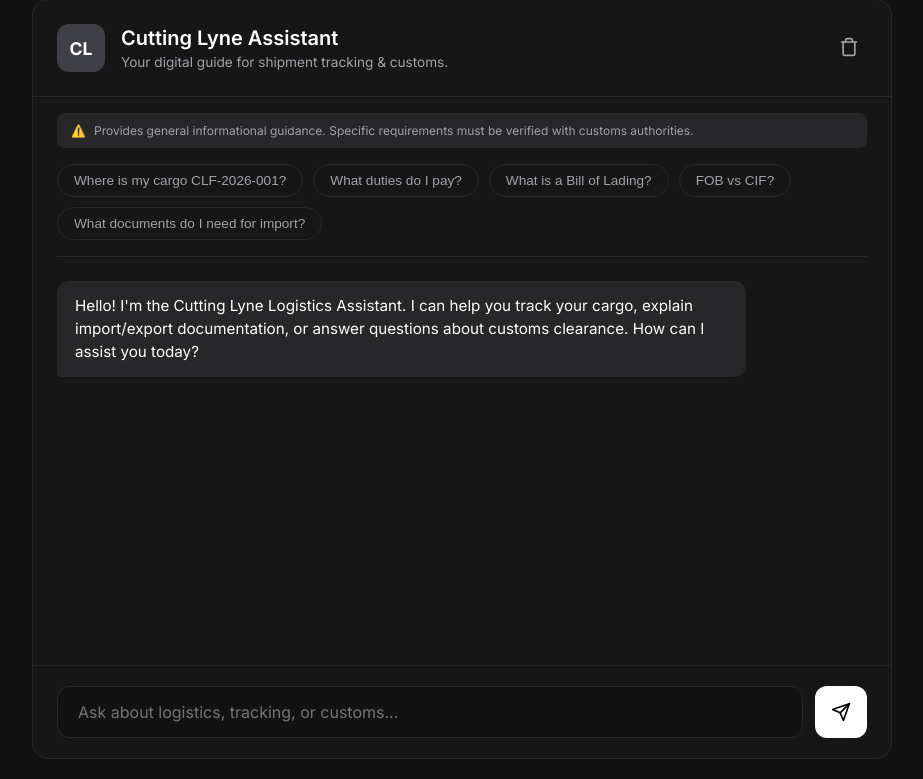
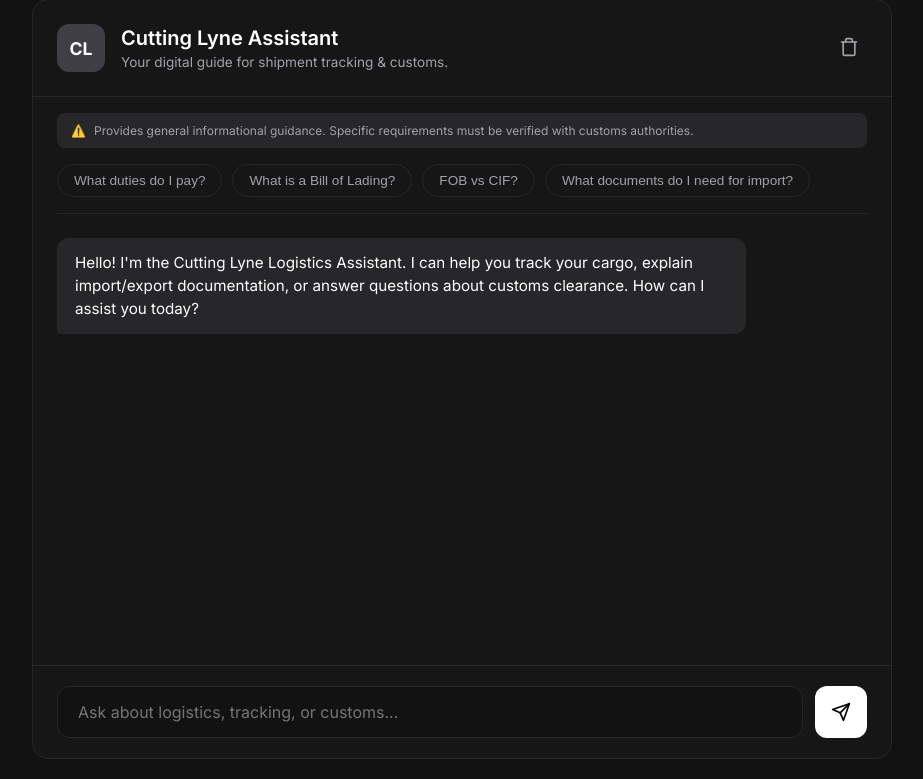
Before and after one commit to Smeeks01only/cutting-lyne-assessment, a FastAPI app: page / in a window 1280 px wide. Shown: the part 21-800 px from the top of the page, without its empty margins (178-1101 px from the left). Run offline with FastAPI, Linux system fonts and the light colour scheme.

Commit message:
Removed some button on chatbot

```diff
--- a/task-5-logistics-chatbot/templates/index.html
+++ b/task-5-logistics-chatbot/templates/index.html
@@ -34,7 +34,7 @@
                     <span>⚠️</span> Provides general informational guidance. Specific requirements must be verified with customs authorities.
                 </div>
                 <div class="suggestions" id="suggestions-container">
-                    <button class="suggestion-chip">Where is my cargo CLF-2026-001?</button>
+                    <!-- <button class="suggestion-chip">Where is my cargo CLF-2026-001?</button> -->
                     <button class="suggestion-chip">What duties do I pay?</button>
                     <button class="suggestion-chip">What is a Bill of Lading?</button>
                     <button class="suggestion-chip">FOB vs CIF?</button>
```
